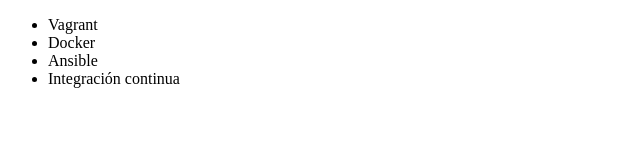
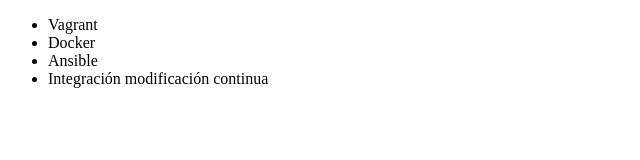
Before and after one commit to ManuelCantoral/alura-git, a plain HTML site: page index.html in a window 1280 px wide. Shown: the full height of the page, 0-640 px from the left. Drawn offline with Linux system fonts and the light colour scheme.

Commit message:
Modificado la linea

```diff
--- a/index.html
+++ b/index.html
@@ -9,7 +9,7 @@
          <li> Vagrant </li>
          <li> Docker </li>
          <li> Ansible </li>
-         <li> Integración continua </li>
+         <li> Integración modificación continua </li>
      </ul>
 </body>
 </html>
```
